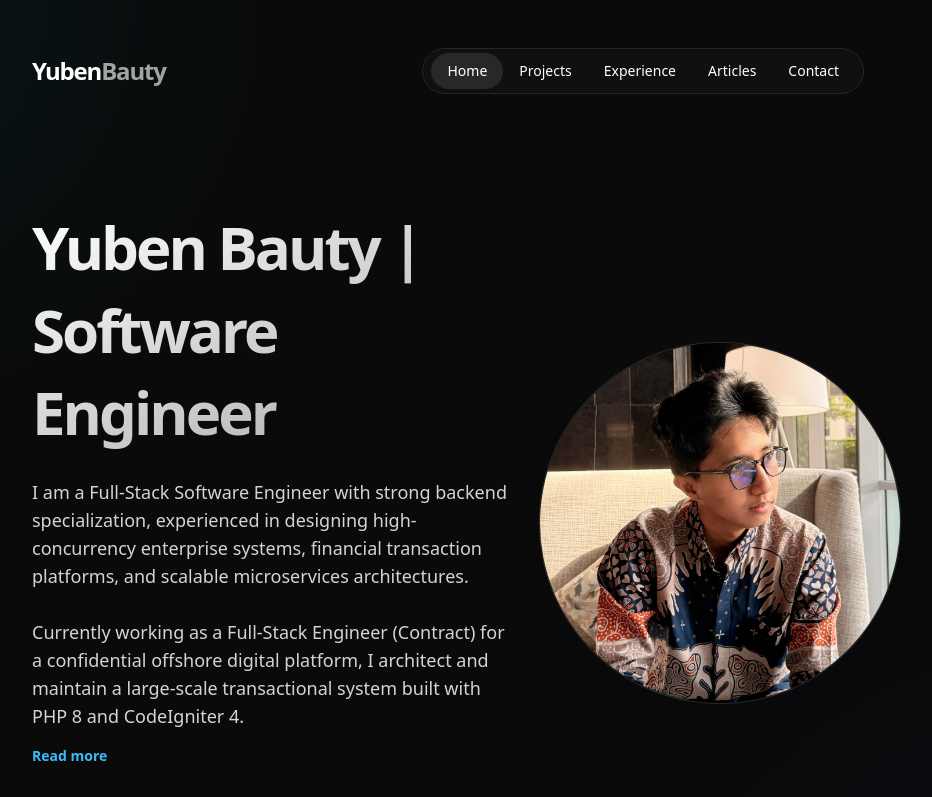
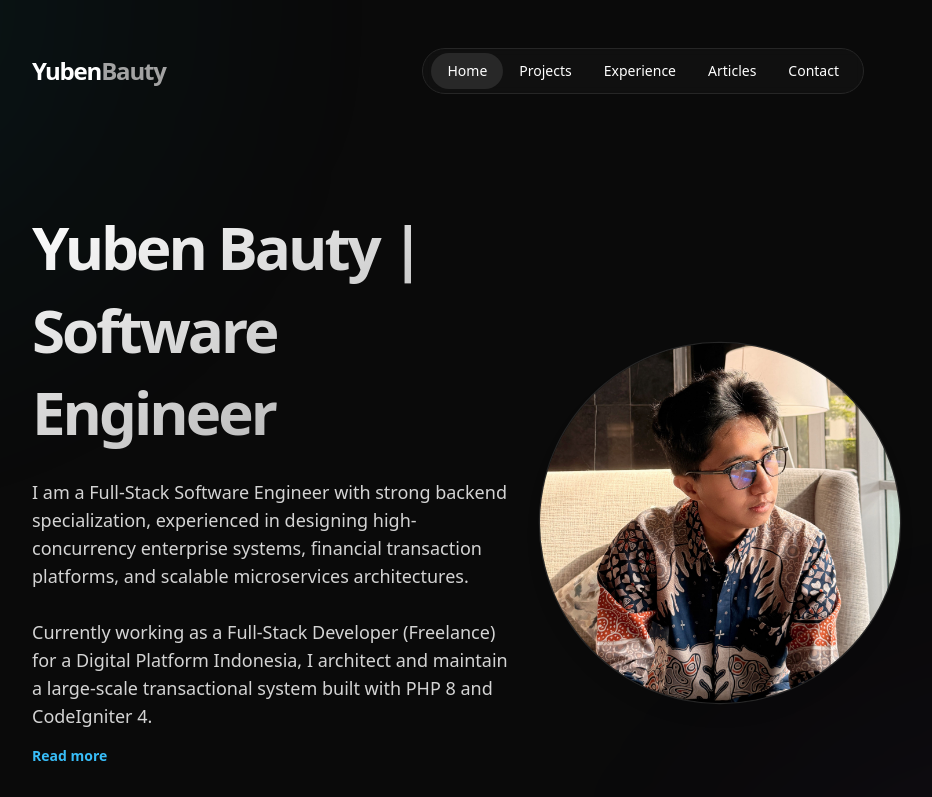
Before and after one commit to YubenB/yuben-porto, a React (Vite) app: page / in a window 1280 px wide. Shown: the top 797 px of the page, without its empty margins (192-1124 px from the left). Built offline with nearby package versions, Linux system fonts and the light colour scheme.

Commit message:
feat: update job title and organization name for clarity in experience section

```diff
--- a/src/entry-server.tsx
+++ b/src/entry-server.tsx
@@ -42,7 +42,7 @@ function personJsonLd() {
     image: [PERSON_IMAGE],
     worksFor: {
       "@type": "Organization",
-      name: "Offshore Digital Platform (Confidential)",
+      name: "Digital Platform Indonesia",
     },
     alumniOf: [
       {
@@ -365,7 +365,7 @@ export async function render(url: string) {
   const html = renderToString(
     <StaticRouter location={url}>
       <App />
-    </StaticRouter>
+    </StaticRouter>,
   );
   const meta = getMeta(url);
   return { html, meta };
--- a/src/pages/Experience.tsx
+++ b/src/pages/Experience.tsx
@@ -92,8 +92,8 @@ export default function Experience() {
   const workExperience: TimelineEvent[] = useMemo(
     () => [
       {
-        organization: "Offshore Digital Platform (Confidential)",
-        title: "Full-Stack Engineer (Contract)",
+        organization: "Digital Platform Indonesia",
+        title: "Full-Stack Engineer (Freelance)",
         start: "2025-10-28",
         current: true,
         logo: "/images/companies/lock.png",
--- a/src/pages/Home.tsx
+++ b/src/pages/Home.tsx
@@ -22,9 +22,9 @@ const Home = () => {
             architectures.
             <br />
             <br />
-            Currently working as a Full-Stack Engineer (Contract) for a
-            confidential offshore digital platform, I architect and maintain a
-            large-scale transactional system built with PHP 8 and CodeIgniter 4.
+            Currently working as a Full-Stack Developer (Freelance) for a
+            Digital Platform Indonesia, I architect and maintain a large-scale
+            transactional system built with PHP 8 and CodeIgniter 4.
             {isExpanded && (
               <>
                 <span> </span>The platform integrates with 10+ external service
```
